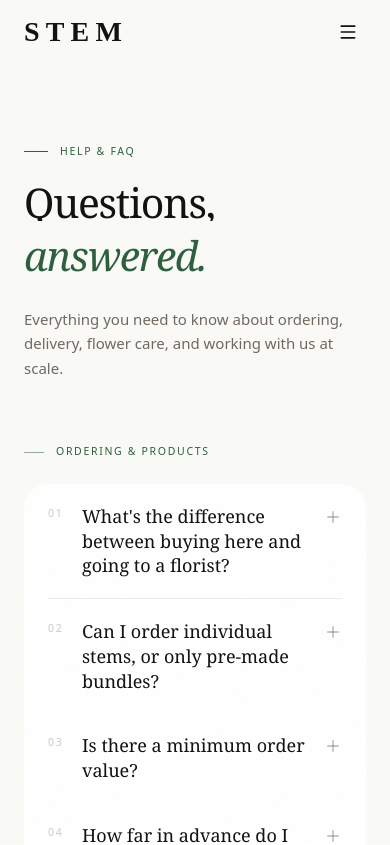
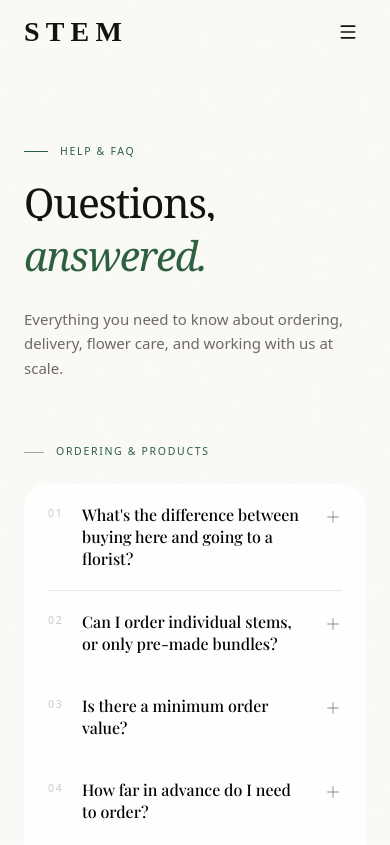
Before and after one commit to Marchuar/flowers, a React (Vite) app: page /faq in a window 390 px wide. Shown: the top 845 px of the page. Built offline with nearby package versions, Linux system fonts and the light colour scheme; a web font is replaced by a local one.

Commit message:
- Mobile fonts bug is fixed now!

```diff
--- a/src/components/layout/Navigation.tsx
+++ b/src/components/layout/Navigation.tsx
@@ -203,7 +203,7 @@ export default function Navigation() {
               end={('end' in link ? link.end : false) as boolean}
               onClick={() => setMobileOpen(false)}
               className={({ isActive }) =>
-                `font-editorial transition-colors leading-none text-[52px] font-light ${
+                `font-editorial transition-colors leading-none text-[52px] ${
                   isActive ? 'text-accent' : 'text-text-primary hover:text-accent'
                 }`
               }
--- a/src/pages/FaqPage.tsx
+++ b/src/pages/FaqPage.tsx
@@ -129,7 +129,7 @@ function AccordionItem({ q, a, index }: { q: string; a: string; index: number })
           <span className="eyebrow text-text-secondary/35 mt-0.5 w-5 shrink-0 tabular-nums">
             {String(index + 1).padStart(2, '0')}
           </span>
-          <span className="font-display text-[18px] md:text-[20px] font-[450] text-text-primary leading-snug group-hover:text-accent transition-colors duration-200">
+          <span className="font-playfair text-[16px] md:text-[18px] font-[450] text-black leading-snug group-hover:text-accent transition-colors duration-200">
             {q}
           </span>
         </span>
```
